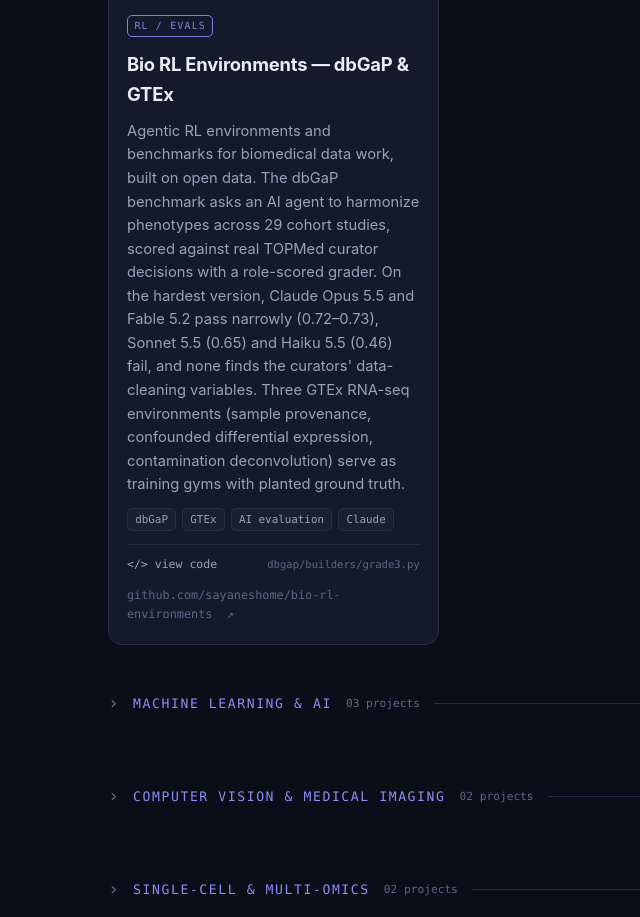
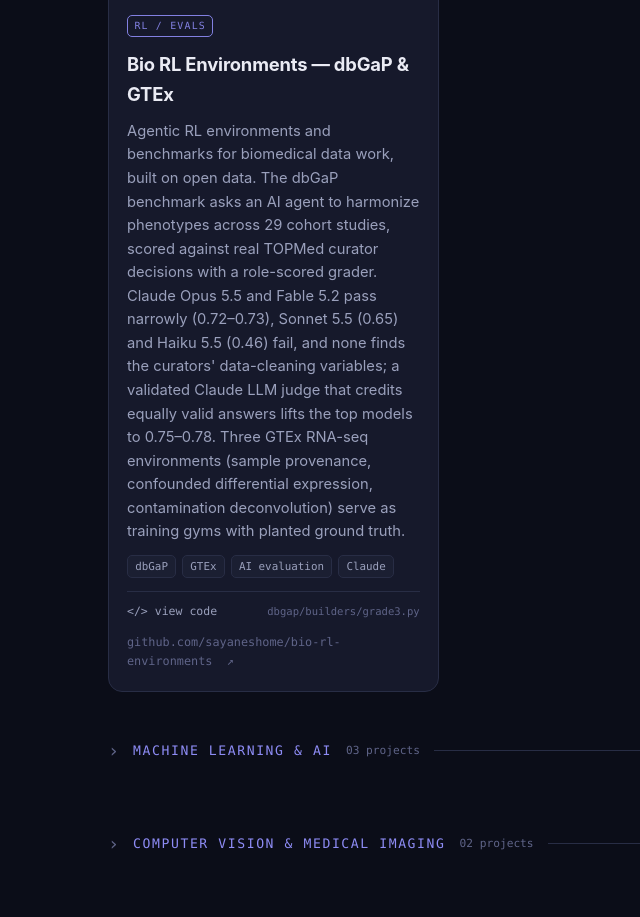
Before and after one commit to sayaneshome/sayaneshome.github.io, a plain HTML site: page index.html in a window 1280 px wide. Shown: the part 1393-2310 px from the top of the page, without its empty margins (16-656 px from the left). Drawn offline with Linux system fonts and the light colour scheme.

Commit message:
Update Bio RL Environments card: single 29-cohort benchmark, LLM judge results
Co-Authored-By: Claude Opus 5.5 <noreply@anthropic.com>

```diff
--- a/index.html
+++ b/index.html
@@ -214,7 +214,7 @@ footer{padding:30px 0;border-top:1px solid var(--line);font-family:var(--mono);f
         <div class="body">
           <span class="tag">RL / EVALS</span>
           <h3>Bio RL Environments — dbGaP &amp; GTEx</h3>
-          <p>Agentic RL environments and benchmarks for biomedical data work, built on open data. The dbGaP benchmark asks an AI agent to harmonize phenotypes across 29 cohort studies, scored against real TOPMed curator decisions with a role-scored grader. On the hardest version, Claude Opus 5.5 and Fable 5.2 pass narrowly (0.72–0.73), Sonnet 5.5 (0.65) and Haiku 5.5 (0.46) fail, and none finds the curators' data-cleaning variables. Three GTEx RNA-seq environments (sample provenance, confounded differential expression, contamination deconvolution) serve as training gyms with planted ground truth.</p>
+          <p>Agentic RL environments and benchmarks for biomedical data work, built on open data. The dbGaP benchmark asks an AI agent to harmonize phenotypes across 29 cohort studies, scored against real TOPMed curator decisions with a role-scored grader. Claude Opus 5.5 and Fable 5.2 pass narrowly (0.72–0.73), Sonnet 5.5 (0.65) and Haiku 5.5 (0.46) fail, and none finds the curators' data-cleaning variables; a validated Claude LLM judge that credits equally valid answers lifts the top models to 0.75–0.78. Three GTEx RNA-seq environments (sample provenance, confounded differential expression, contamination deconvolution) serve as training gyms with planted ground truth.</p>
           <div class="chiprow"><span class="chip">dbGaP</span><span class="chip">GTEx</span><span class="chip">AI evaluation</span><span class="chip">Claude</span></div>
       <details class="code">
         <summary><span class="mono">&lt;/&gt; view code</span><span class="mono path">dbgap/builders/grade3.py</span></summary>
```
